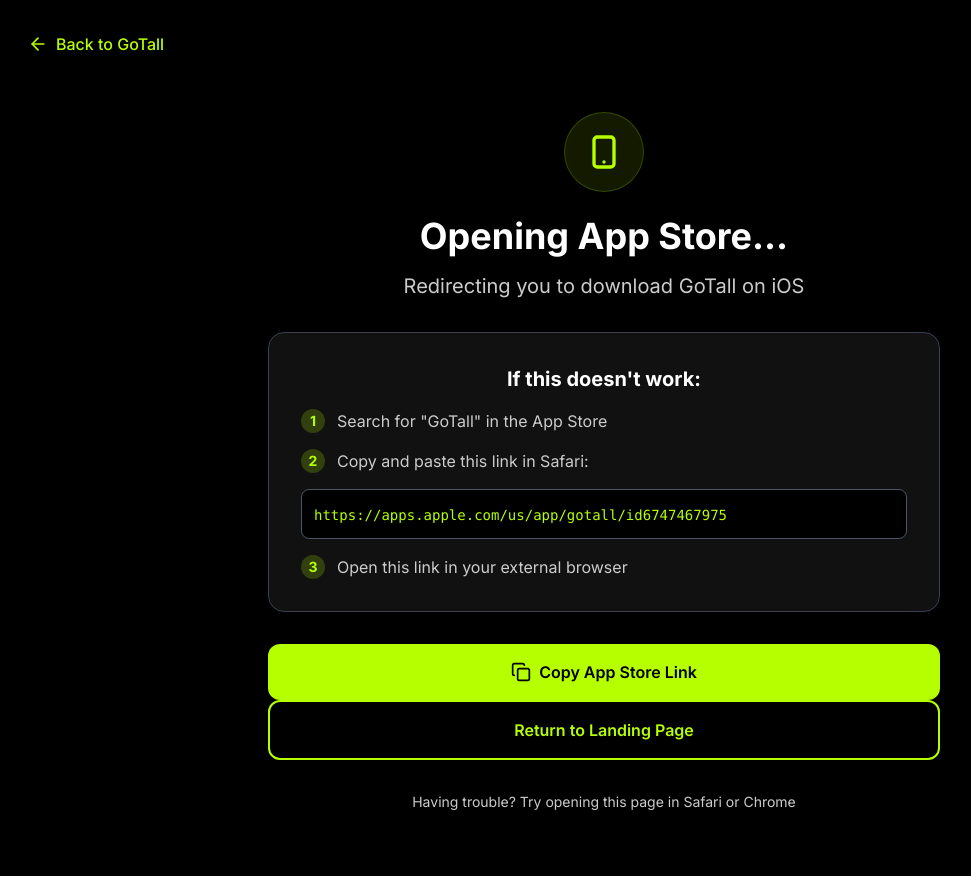
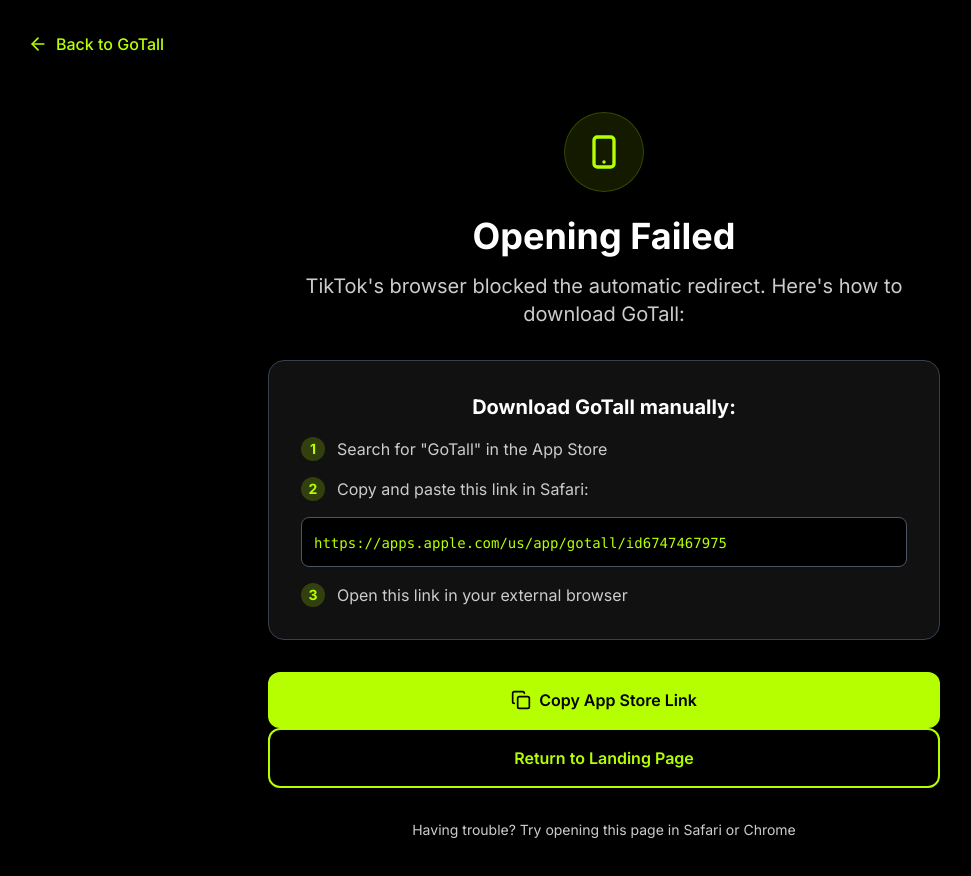
Before and after one commit to dannykonov/GoTall-Landing, a Next.js app: page /ios-redirect in a window 1280 px wide. Shown: the top 876 px of the page, without its empty margins (36-1007 px from the left). Built offline with nearby package versions, Linux system fonts and the light colour scheme.

Commit message:
Update iOS redirect page messaging to acknowledge opening failure and improve button spacing

```diff
--- a/src/app/ios-redirect/page.tsx
+++ b/src/app/ios-redirect/page.tsx
@@ -61,11 +61,11 @@
 
             {/* Title */}
             <h1 className="text-3xl sm:text-4xl font-circular font-bold text-white mb-4">
-              Opening App Store...
+              Opening Failed
             </h1>
 
             <p className="text-lg sm:text-xl text-primary-gray mb-8">
-              Redirecting you to download GoTall on iOS
+              TikTok's browser blocked the automatic redirect. Here's how to download GoTall:
             </p>
 
             {/* Instructions card */}
@@ -75,7 +75,7 @@
               transition={{ delay: 0.2, duration: 0.6 }}
               className="bg-primary-dark-gray rounded-2xl p-6 sm:p-8 border border-gray-700 mb-8"
             >
-              <h3 className="text-xl font-bold text-white mb-4">If this doesn't work:</h3>
+              <h3 className="text-xl font-bold text-white mb-4">Download GoTall manually:</h3>
               <div className="space-y-4 text-left">
                 <div className="flex items-start space-x-3">
                   <span className="flex-shrink-0 w-6 h-6 bg-primary-neon/20 rounded-full flex items-center justify-center">
@@ -108,7 +108,7 @@
               initial={{ opacity: 0, y: 20 }}
               animate={{ opacity: 1, y: 0 }}
               transition={{ delay: 0.4, duration: 0.6 }}
-              className="space-y-4"
+              className="space-y-6"
             >
               <button
                 onClick={handleCopyLink}
```
